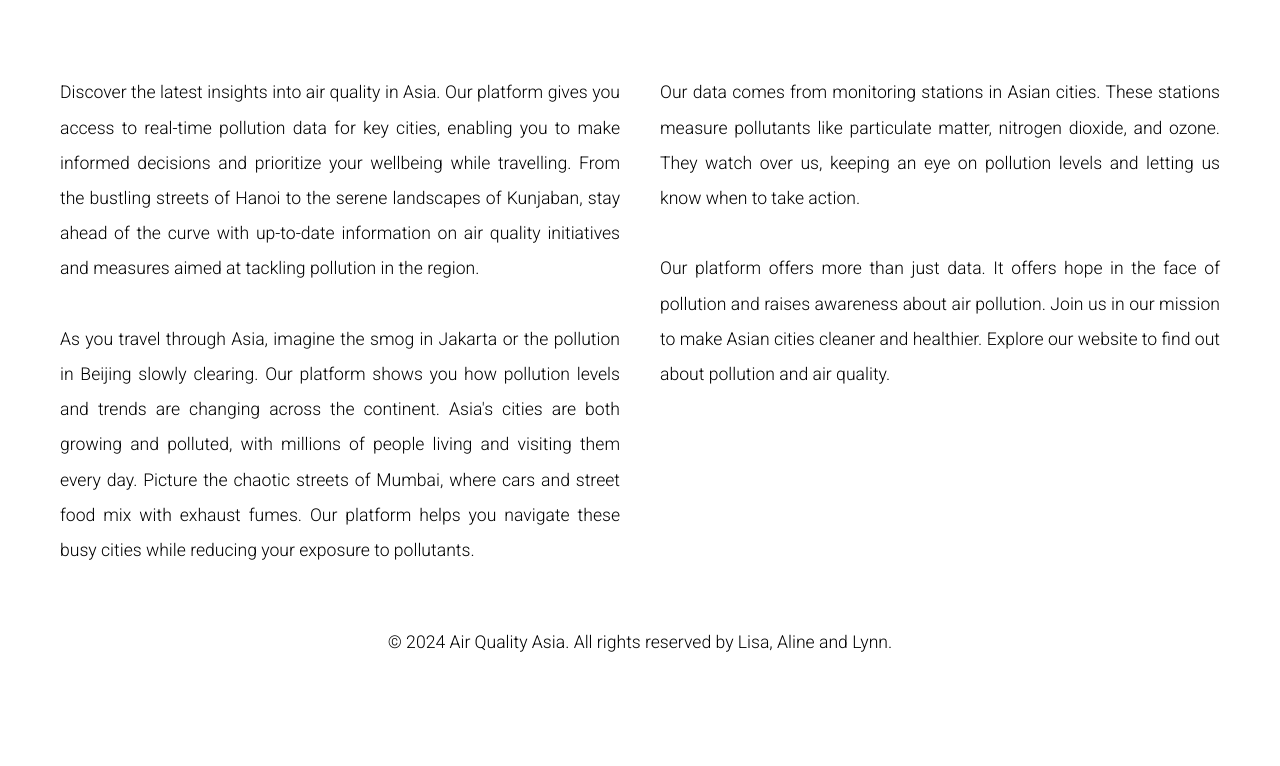
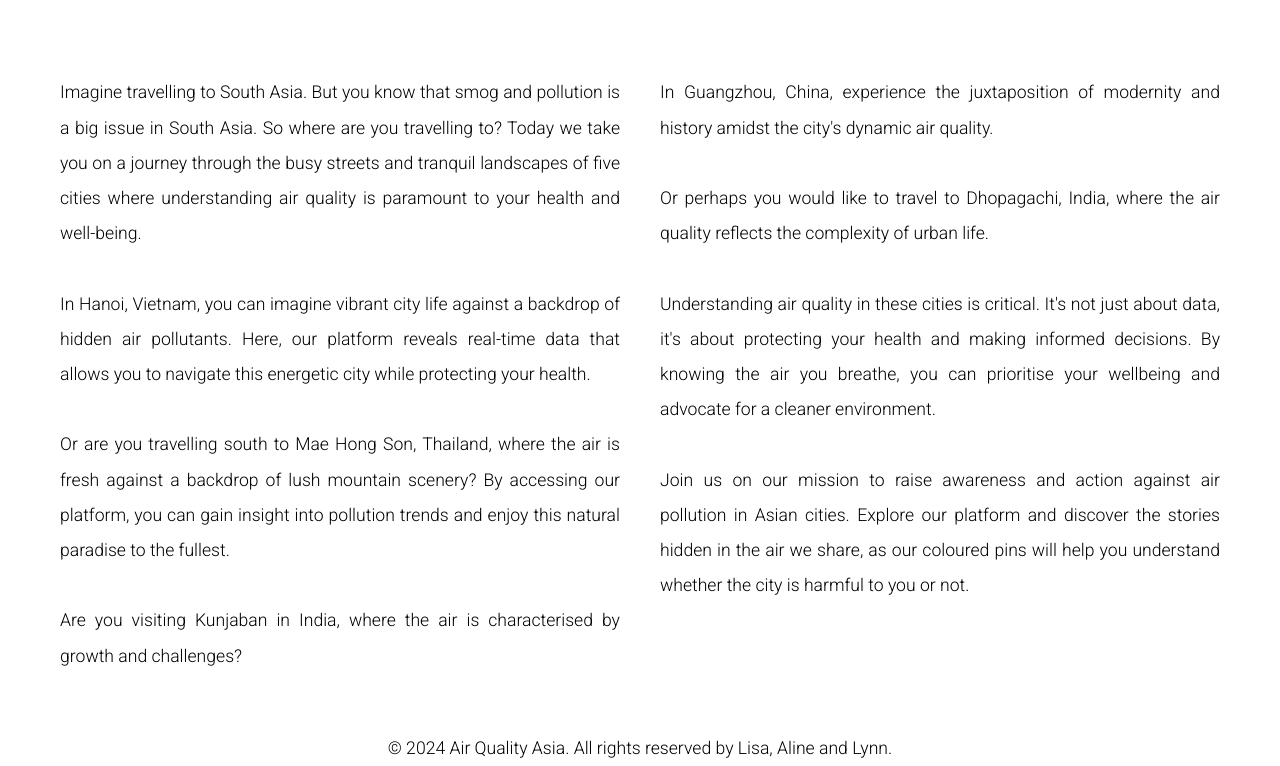
Before and after one commit to lynnbenz/yeast, a plain HTML site: page index.html in a window 1280 px wide. Shown: the part 1194-1960 px from the top of the page. Before the commit the page ends 1854 px from the top, so only its background shows below. Drawn offline with Linux system fonts and the light colour scheme; no server answers.

Commit message:
Update index.html

```diff
--- a/index.html
+++ b/index.html
@@ -15,7 +15,7 @@
   <br>
   <p> Discover real-time pollution data for Asian cities. Stay informed to navigate healthier travels. Explore our site
     for the latest updates on air quality initiatives. </p>
-  <div >
+  <div>
     <img class="grafik" src="bilder/grafik pm.png" alt="Erklärung PM">
   </div>
   <br>
@@ -187,29 +187,41 @@
   <br>
   <div class="container-text">
     <div class="column">
-      <p class="text-1">Discover the latest insights into air quality in Asia. Our platform gives you access to
-        real-time pollution data for key cities, enabling you to make informed decisions and prioritize your wellbeing
-        while travelling. From the bustling streets of Hanoi to the serene landscapes of Kunjaban, stay ahead of the
-        curve with up-to-date information on air quality initiatives and measures aimed at tackling pollution in the
-        region.
+      <p class="text-1">Imagine travelling to South Asia. But you know that smog and pollution is a big issue in South
+        Asia. So where are you travelling to?
+        Today we take you on a journey through the busy streets and tranquil landscapes of five cities where
+        understanding air quality is paramount to your health and well-being.
         <br>
         <br>
-        As you travel through Asia, imagine the smog in Jakarta or the pollution in Beijing slowly clearing. Our
-        platform shows you how pollution levels and trends are changing across the continent. Asia's cities are both
-        growing and polluted, with millions of people living and visiting them every day. Picture the chaotic streets of
-        Mumbai, where cars and street food mix with exhaust fumes. Our platform helps you navigate these busy cities
-        while reducing your exposure to pollutants.
+        In Hanoi, Vietnam, you can imagine vibrant city life against a backdrop of hidden air pollutants. Here, our
+        platform reveals real-time data that allows you to navigate this energetic city while protecting your health.
+        <br>
+        <br>
+        Or are you travelling south to Mae Hong Son, Thailand, where the air is fresh against a backdrop of lush
+        mountain scenery? By accessing our platform, you can gain insight into pollution trends and enjoy this natural
+        paradise to the fullest.
+        <br>
+        <br>
+        Are you visiting Kunjaban in India, where the air is characterised by growth and challenges?
       </p>
     </div>
     <div class="column">
-      <p class="text-2">Our data comes from monitoring stations in Asian cities. These stations measure pollutants like
-        particulate matter, nitrogen dioxide, and ozone. They watch over us, keeping an eye on pollution levels and
-        letting us know when to take action.
+      <p class="text-2">In Guangzhou, China, experience the juxtaposition of modernity and history amidst the city's
+        dynamic air quality.
         <br>
         <br>
-        Our platform offers more than just data. It offers hope in the face of pollution and raises awareness about air
-        pollution. Join us in our mission to make Asian cities cleaner and healthier. Explore our website to find out
-        about pollution and air quality.
+        Or perhaps you would like to travel to Dhopagachi, India, where the air quality reflects the complexity of urban
+        life.
+        <br>
+        <br>
+        Understanding air quality in these cities is critical. It's not just about data, it's about protecting your
+        health and making informed decisions. By knowing the air you breathe, you can prioritise your wellbeing and
+        advocate for a cleaner environment.
+        <br>
+        <br>
+        Join us on our mission to raise awareness and action against air pollution in Asian cities. Explore our platform
+        and discover the stories hidden in the air we share, as our coloured pins will help you understand whether the
+        city is harmful to you or not.
       </p>
     </div>
   </div>
@@ -224,4 +236,5 @@
     <p>© 2024 Air Quality Asia. All rights reserved by Lisa, Aline and Lynn.</p>
   </div>
 </footer>
+
 </html>
```
